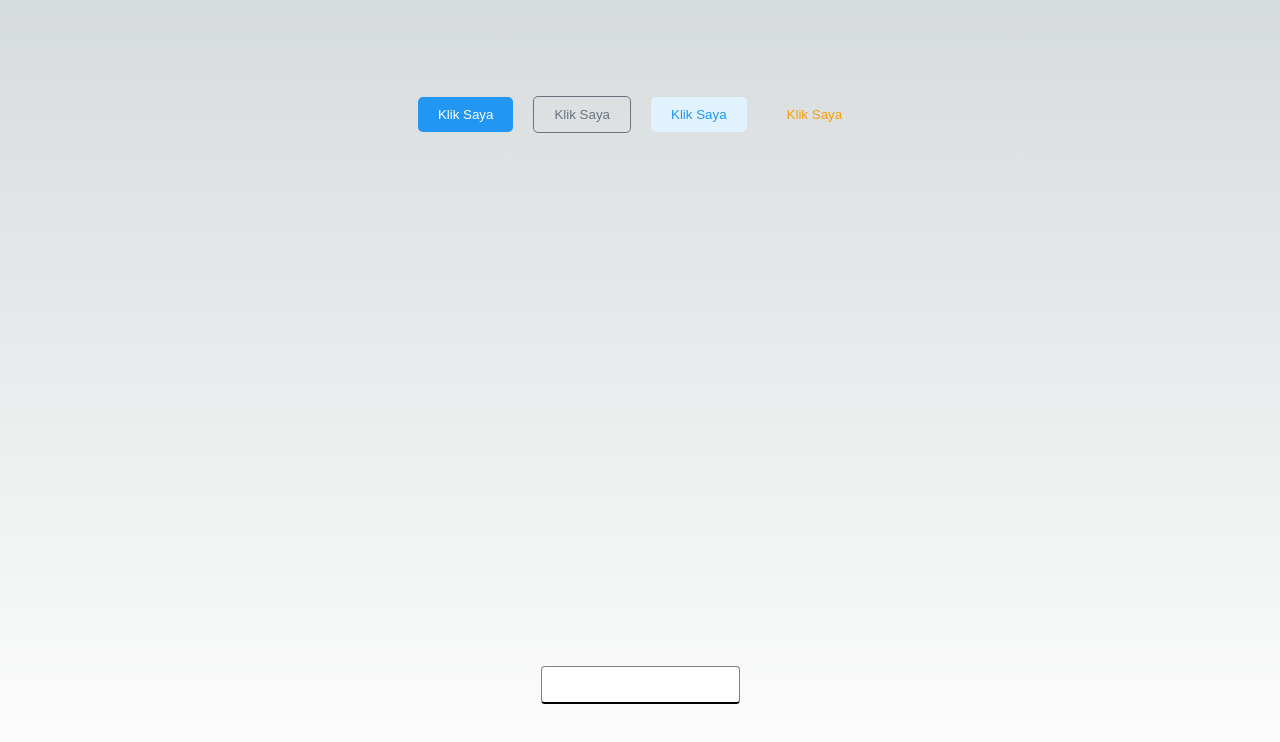
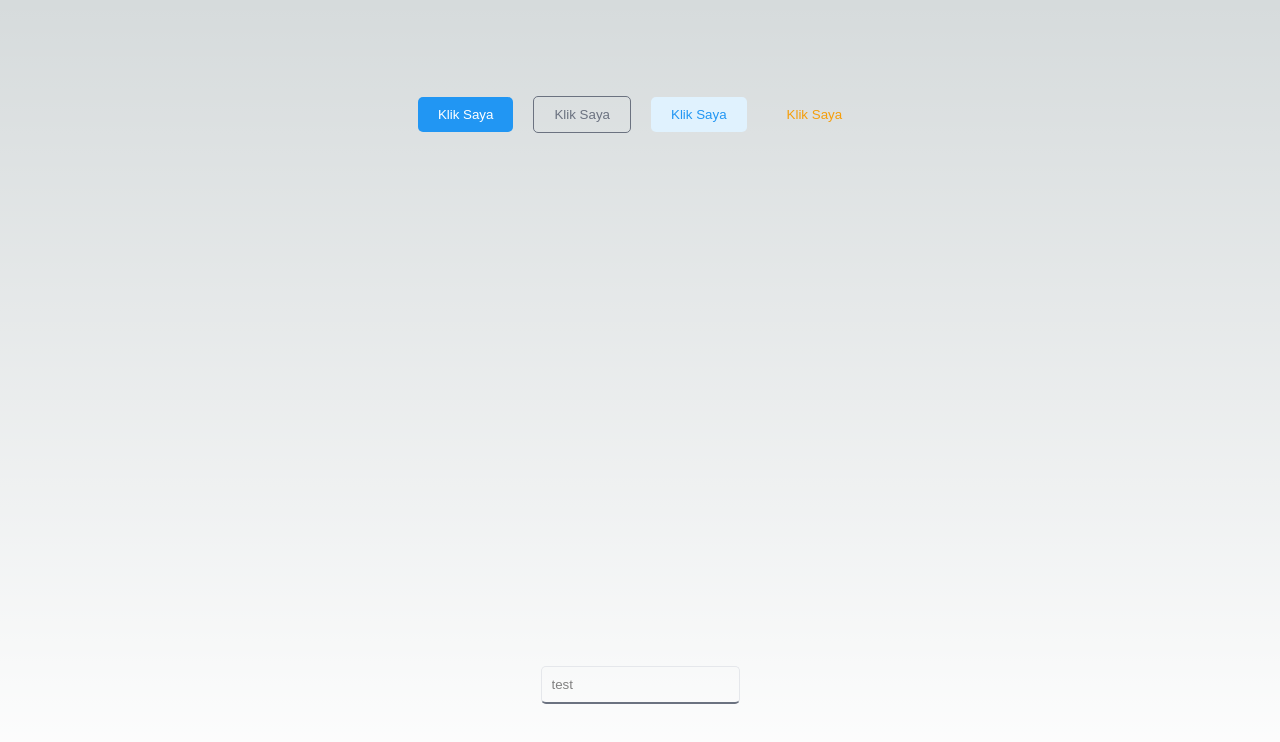
Before and after one commit to MrArchtraa/artuis, a Next.js app: page / in a window 1280 px wide. Shown: the top 742 px of the page. Built offline with nearby package versions, Linux system fonts and the light colour scheme; a web font is replaced by a local one.

Commit message:
penyempurnaan komponen input

```diff
--- a/app/components/Input/Input.tsx
+++ b/app/components/Input/Input.tsx
@@ -1,26 +1,39 @@
 'use client'
 
 import styled, { css } from "styled-components"
+import { colors } from "../colors";
 
 type Variant = 'default' | 'outlined' | 'soft'
 
 interface InputProps {
     variant: Variant;
+    color?: keyof typeof colors;
 }
 
 const Input = styled.input<InputProps>`
     margin: 0 10px;
-    border: 1px solid grey;
-    border-radius: 4px;
+    background: transparent;
+    border: none;
+    border-radius: 5px;
     padding: 10px;
     transition: border-bottom 0.2s ease-in-out;
 
     ${(props) => props.variant === 'default' &&
     css`
-        border-bottom: 2px solid black;
+        border: 1px solid rgb(229 231 235);
+        border-bottom: 2px solid ${colors.secondary.default};
+
+        &::placeholder {
+            color: grey;
+        }
 
         &:hover {
-            border-bottom: 2px solid blue;
+            background-color: ${colors.secondary.soft}
+        }
+
+        &:focus {
+            outline: none; /* Hilangkan outline default saat input mendapatkan fokus */
+            border-bottom: 2px solid ${colors[props.color || 'primary'].default}; /* Warna border bottom saat input mendapatkan fokus */
         }
 
     `}
@@ -29,7 +42,7 @@ const Input = styled.input<InputProps>`
 
 const ArtInput = () => {
     return (
-        <Input variant="default" />
+        <Input color="error" variant="default" placeholder="test" />
     )
 }
 
```
